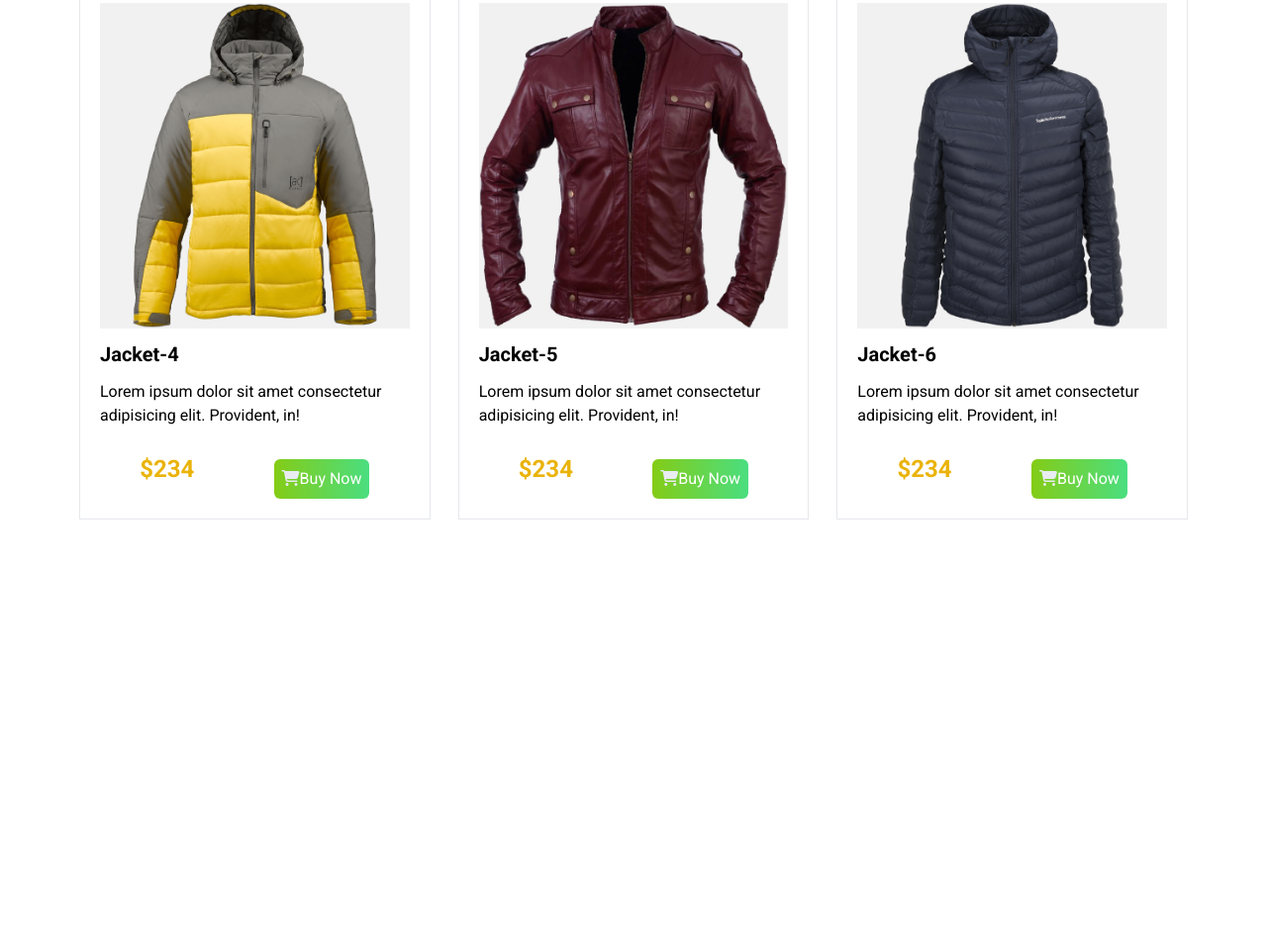
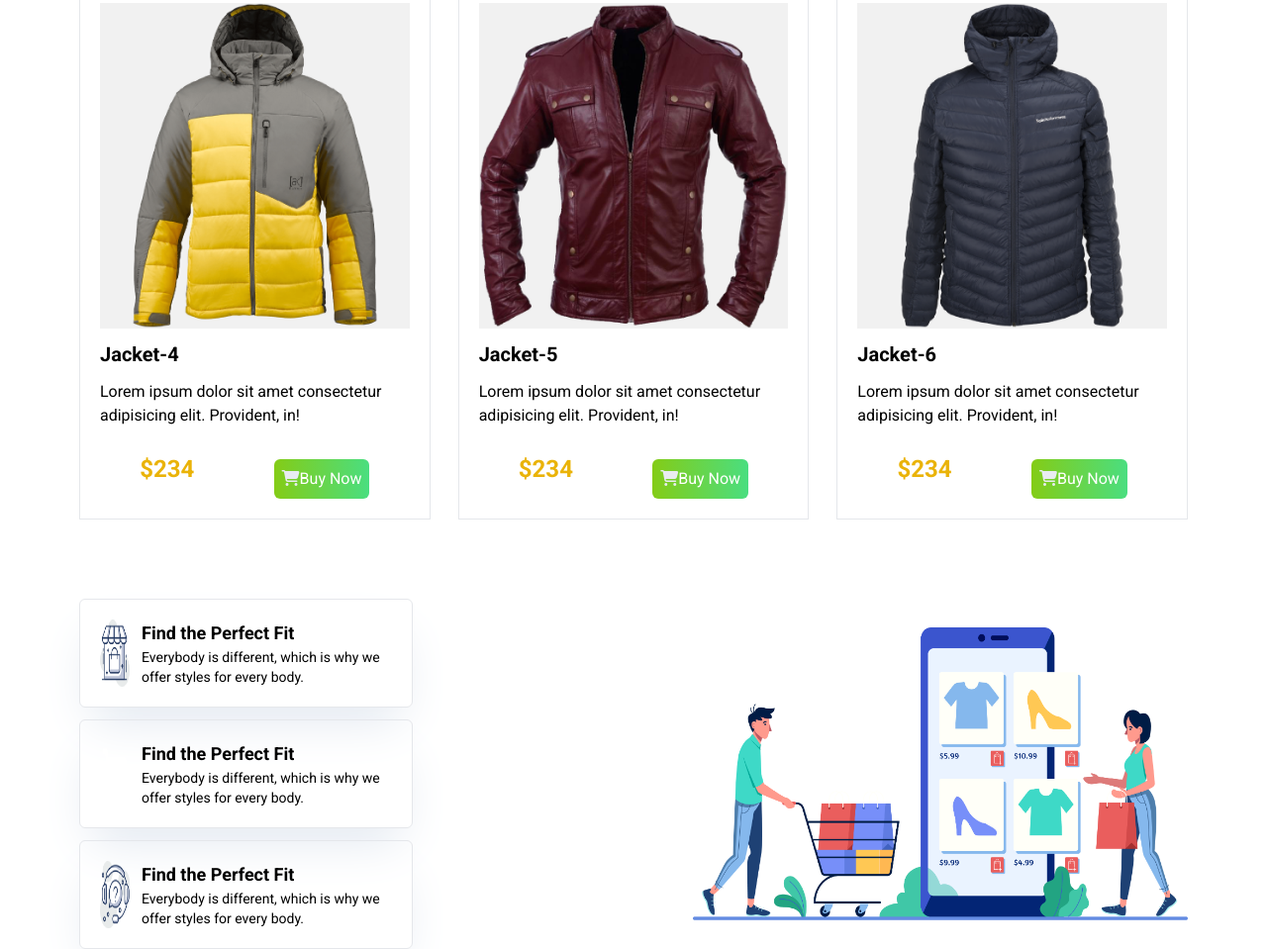
Before and after one commit to Musfirat/tailwind-penguin-website, a plain HTML site: page index.html in a window 1280 px wide. Shown: the part 1441-2400 px from the top of the page at 99% size. Before the commit the page ends 2046 px from the top, so only its background shows below. Drawn offline with nearby package versions, Linux system fonts and the light colour scheme.

Commit message:
last section added

```diff
--- a/index.html
+++ b/index.html
@@ -127,6 +127,38 @@
                     </div>
                 </div>
         </section>
+        <section class="mt-20">
+            <div class="flex justify-between items-center px-20">
+                <div class="flex flex-col gap-3">
+                    <div class="flex shadow-2xl shadow-slate-200 border p-5 rounded-md ">
+                        <img width="30px" src="icons/house.png" alt="">
+                          <div class="px-3">
+                           <h4 class="roboto font-bold text-lg">Find the Perfect Fit</h4>
+                           <p class="roboto font-normal text-sm">Everybody is different, which is why we <br>
+                            offer styles for every body.</p>
+                          </div>
+                       </div>
+                    <div class="flex shadow-2xl shadow-slate-200 border p-5 rounded-md ">
+                        <img width="30px" src="icons/shopping-cart 1.png" alt="">
+                          <div class="px-3">
+                           <h4 class="roboto font-bold text-lg">Find the Perfect Fit</h4>
+                           <p class="roboto font-normal text-sm">Everybody is different, which is why we <br>
+                            offer styles for every body.</p>
+                          </div>
+                       </div>
+                    <div class="flex shadow-2xl shadow-slate-200 border p-5 rounded-md ">
+                        <img width="30px" src="icons/question.png" alt="">
+                          <div class="px-3">
+                           <h4 class="roboto font-bold text-lg">Find the Perfect Fit</h4>
+                           <p class="roboto font-normal text-sm">Everybody is different, which is why we <br>
+                            offer styles for every body.</p>
+                          </div>
+                       </div>
+                </div>
+
+               <img width="500px" src="images/shopping.png" alt="">
+            </div>
+        </section>
     </main>
 </body>
 </html>
```
